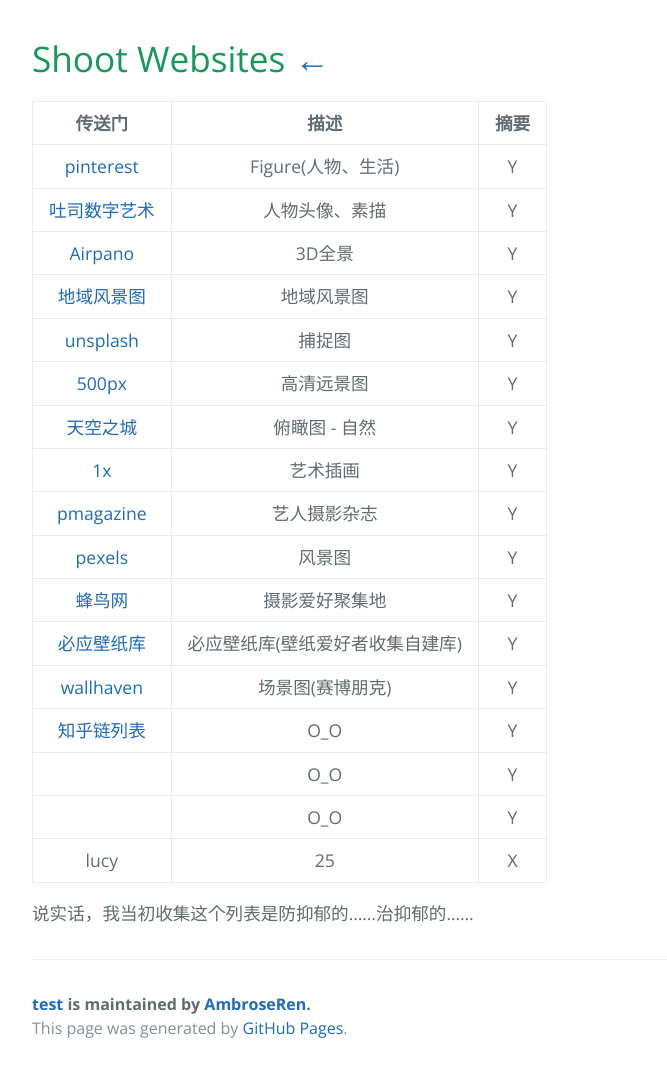
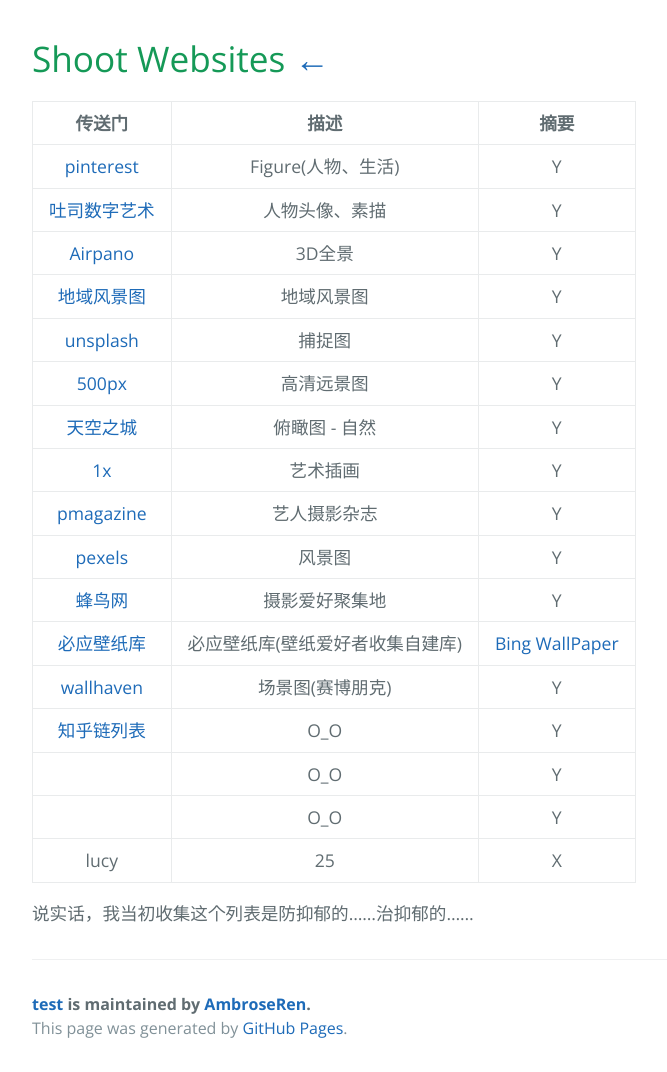
Before and after one commit to AmbroseRen/test, a Jekyll site: the page built from Art/Shoot/index.md, in a window 1280 px wide. Shown: the whole page, without its empty margins (192-859 px from the left). Built offline with Jekyll 4.4.1, drawn with Linux system fonts in a browser that asks for light colours; our own code applies the rules of GitHub Pages for plain Markdown files; the repository's description, which GitHub fills in, is left out.

Commit message:
Update index.md

```diff
--- a/Art/Shoot/index.md
+++ b/Art/Shoot/index.md
@@ -13,7 +13,7 @@
 | [pmagazine](https://pmagazine.co/) | 艺人摄影杂志 | Y |
 | [pexels](https://www.pexels.com/collections/autumn-leaves-b82wn2d/) | 风景图 | Y |
 | [蜂鸟网](http://www.fengniao.com/) | 摄影爱好聚集地 | Y |
-| [必应壁纸库](https://www.todaybing.com/) | 必应壁纸库(壁纸爱好者收集自建库) | Y |
+| [必应壁纸库](https://www.todaybing.com/) | 必应壁纸库(壁纸爱好者收集自建库) | [Bing WallPaper](https://www.microsoft.com/en-us/bing/bing-wallpaper) |
 | [wallhaven](https://wallhaven.cc/) | 场景图(赛博朋克) | Y |
 | [知乎链列表](https://www.zhihu.com/question/32762402) | O_O | Y |
 | []() | O_O | Y |
```
